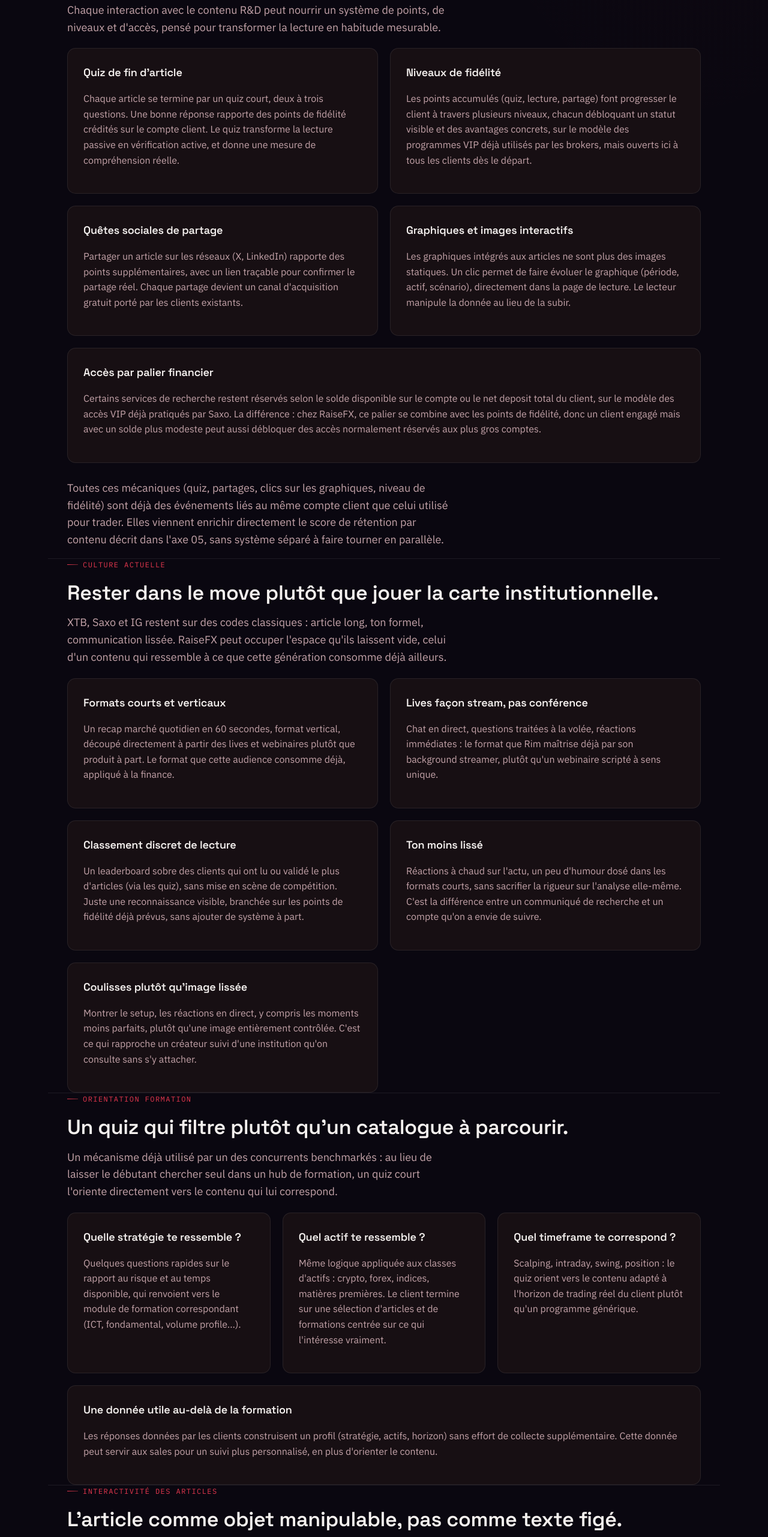
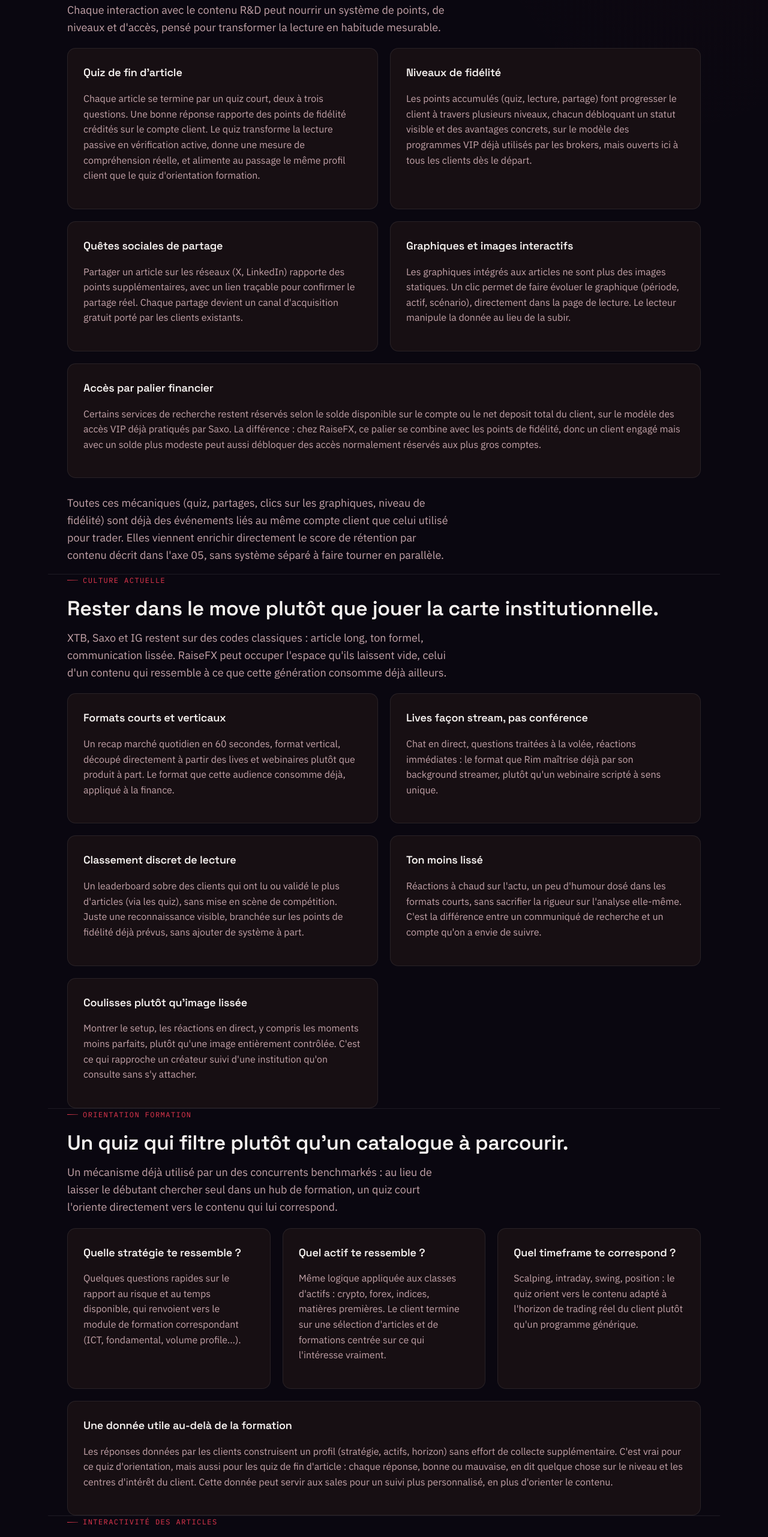
Before and after one commit to macairehugo01-glitch/idea, a website: page public/idees.html in a window 1280 px wide. Shown: the part 3236-5799 px from the top of the page at 60% size. Drawn offline with Linux system fonts and the light colour scheme.

Commit message:
Update idees.html

```diff
--- a/public/idees.html
+++ b/public/idees.html
@@ -156,7 +156,7 @@
   <div class="grid grid-2" style="margin-top:20px;">
     <div class="card">
       <h3>Quiz de fin d'article</h3>
-      <p>Chaque article se termine par un quiz court, deux à trois questions. Une bonne réponse rapporte des points de fidélité crédités sur le compte client. Le quiz transforme la lecture passive en vérification active, et donne une mesure de compréhension réelle.</p>
+      <p>Chaque article se termine par un quiz court, deux à trois questions. Une bonne réponse rapporte des points de fidélité crédités sur le compte client. Le quiz transforme la lecture passive en vérification active, donne une mesure de compréhension réelle, et alimente au passage le même profil client que le quiz d'orientation formation.</p>
     </div>
     <div class="card">
       <h3>Niveaux de fidélité</h3>
@@ -231,7 +231,7 @@
 
   <div class="card" style="margin-top:20px;">
     <h3>Une donnée utile au-delà de la formation</h3>
-    <p>Les réponses données par les clients construisent un profil (stratégie, actifs, horizon) sans effort de collecte supplémentaire. Cette donnée peut servir aux sales pour un suivi plus personnalisé, en plus d'orienter le contenu.</p>
+    <p>Les réponses données par les clients construisent un profil (stratégie, actifs, horizon) sans effort de collecte supplémentaire. C'est vrai pour ce quiz d'orientation, mais aussi pour les quiz de fin d'article : chaque réponse, bonne ou mauvaise, en dit quelque chose sur le niveau et les centres d'intérêt du client. Cette donnée peut servir aux sales pour un suivi plus personnalisé, en plus d'orienter le contenu.</p>
   </div>
 </section>
 
```
